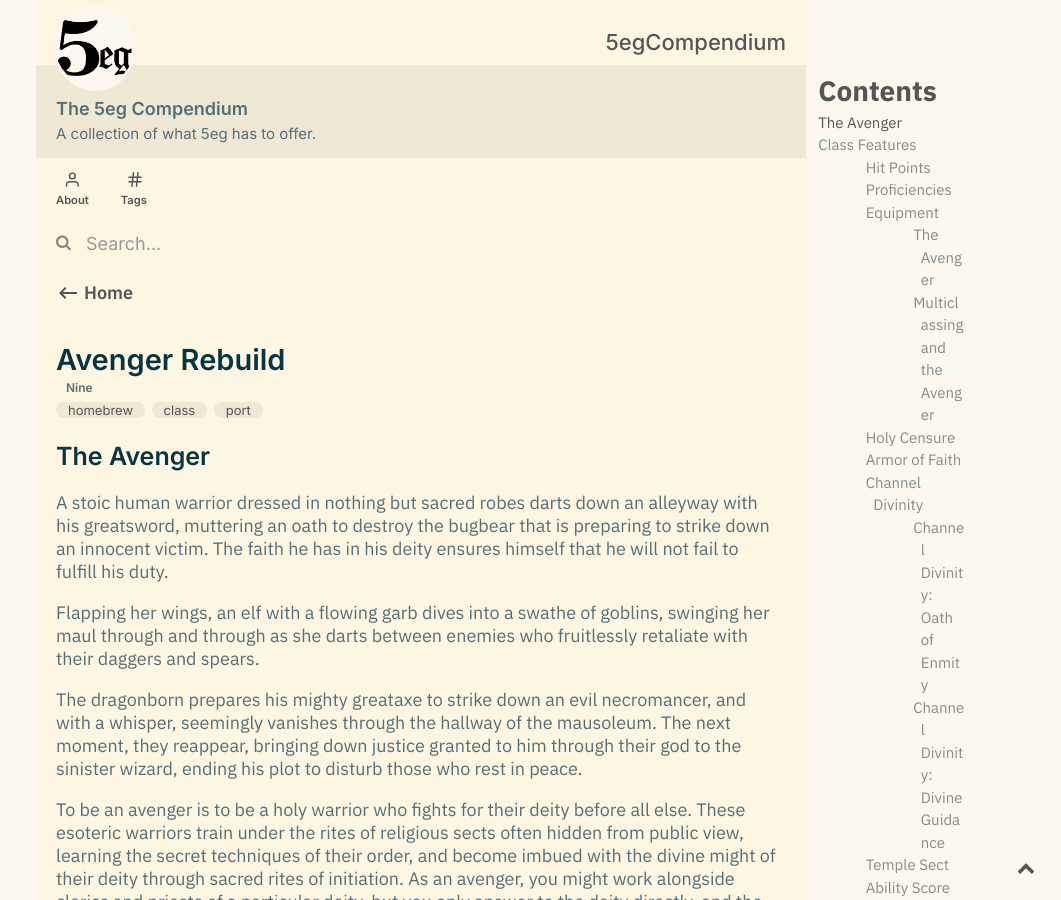
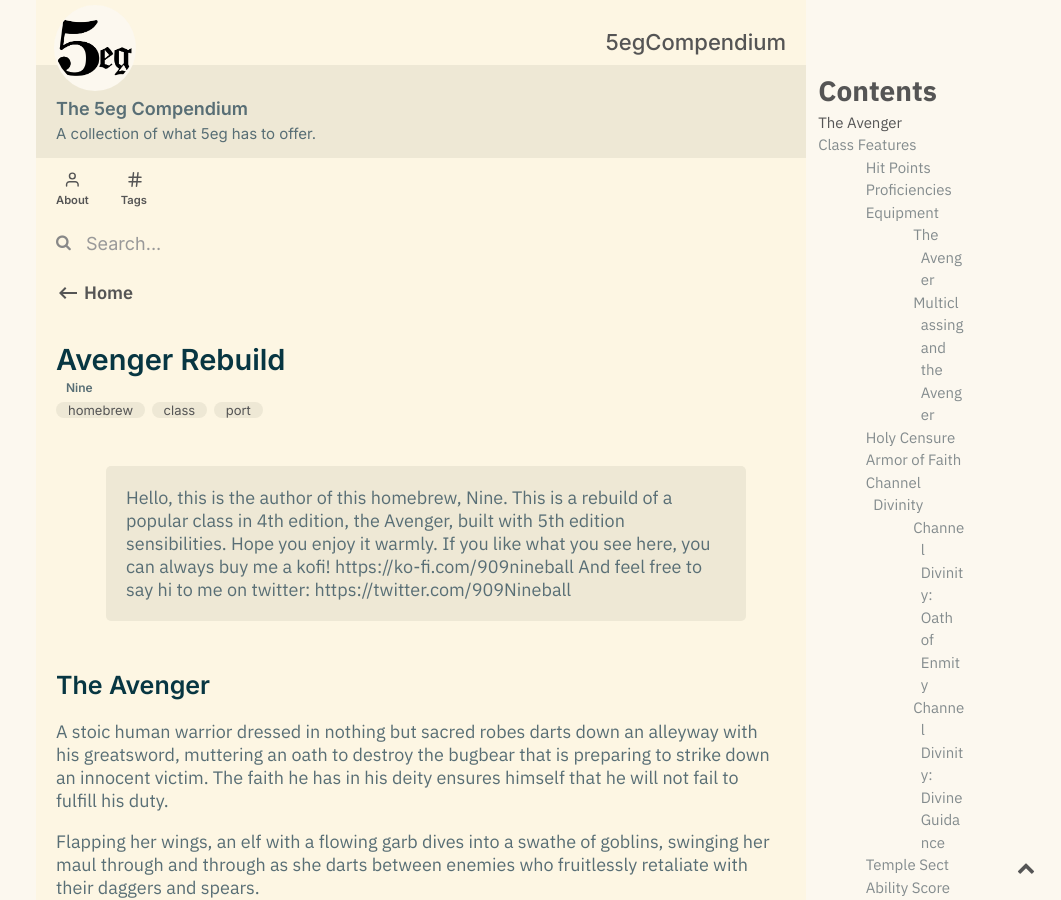
Before and after one commit to 5egeneral/compendium, a Jekyll site: the page built from _notes/20210619-Avenger Rebuild.md, in a window 1280 px wide and 900 px high. Shown: the whole window, without its empty margins (219-1280 px from the left). Built offline with Jekyll 4.4.1, drawn with Linux system fonts in a browser that asks for light colours; the table of contents is made by our own code.

Commit message:
Update 20210619-Avenger Rebuild.md (#4)

```diff
--- a/_notes/20210619-Avenger Rebuild.md
+++ b/_notes/20210619-Avenger Rebuild.md
@@ -5,6 +5,11 @@ tags: [homebrew, class, port]
 author: Nine
 toc: true
 ---
+
+> Hello, this is the author of this homebrew, Nine.
+> This is a rebuild of a popular class in 4th edition, the Avenger, built with 5th edition sensibilities. Hope you enjoy it warmly.
+> If you like what you see here, you can always buy me a kofi! https://ko-fi.com/909nineball
+> And feel free to say hi to me on twitter: https://twitter.com/909Nineball
 
 ## The Avenger
 
```
